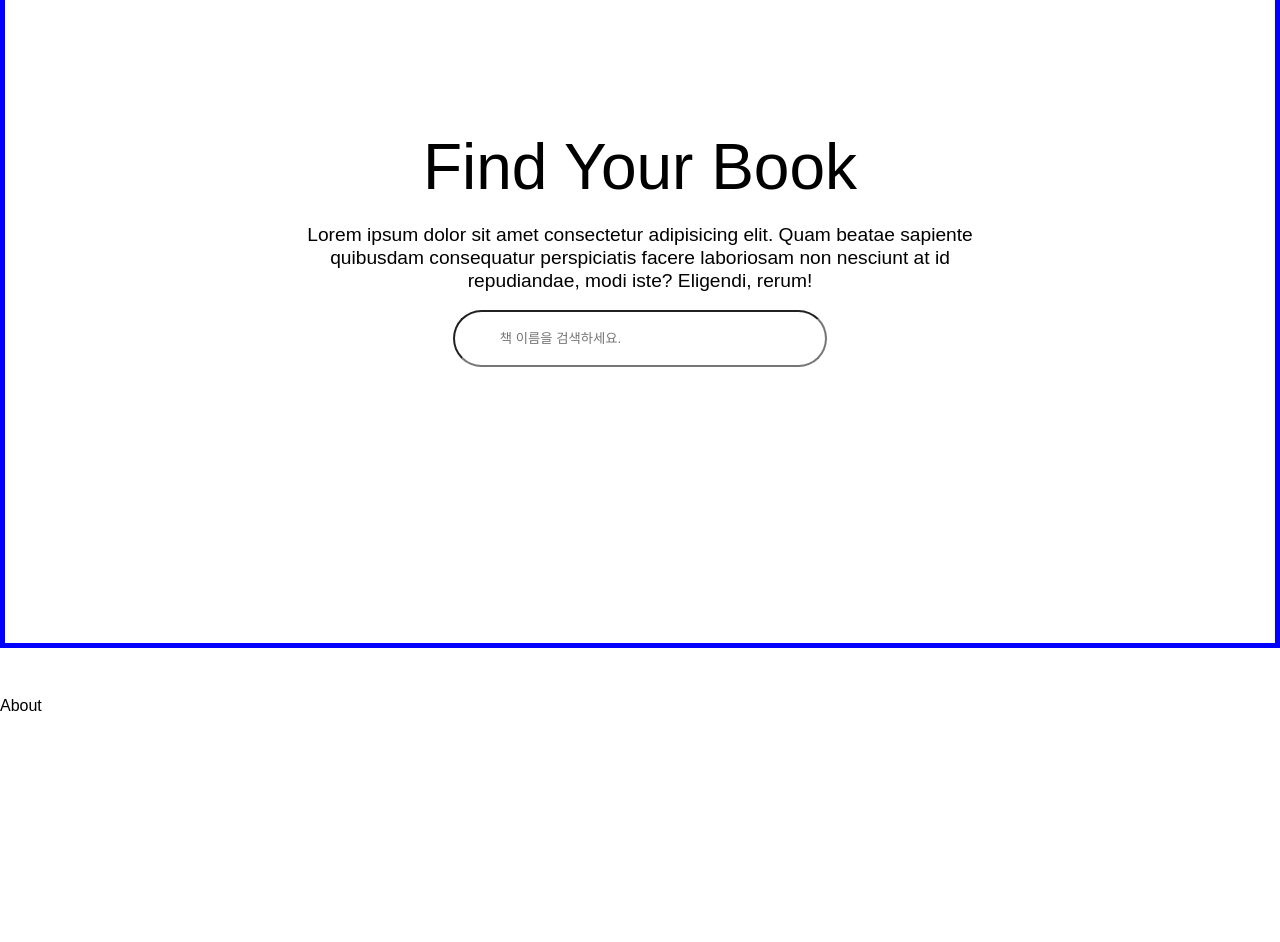
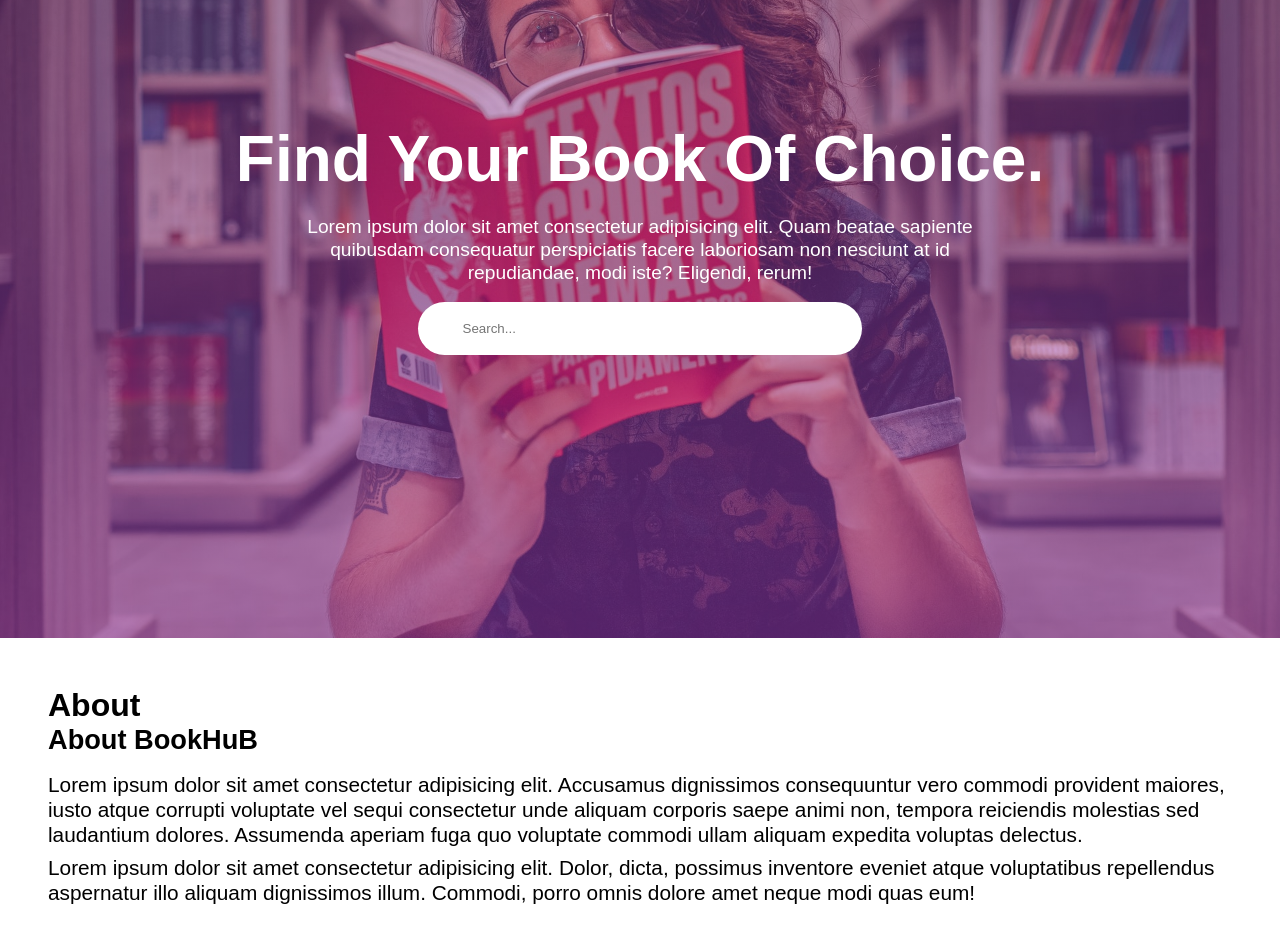
Before and after one commit to Kim-EunSu/react_bookstore, a React (Create React App) app: page /about in a window 1280 px wide. Shown: the part 280-1222 px from the top of the page. Before the commit the page ends 995 px from the top, so only its background shows below. Built offline with nearby package versions, Linux system fonts and the light colour scheme.

Commit message:
0116수정

```diff
--- a/src/components/Banner.jsx
+++ b/src/components/Banner.jsx
@@ -1,16 +1,18 @@
-import { eventNames } from "process";
-import { useEffect, useState } from "react";
+import { useState } from "react";
 import styled from "styled-components";
 import axios from "axios";
 import BookList from "./BookList";
+import BannerImage from "../images/library-img.jpg";
 
 const Wrapper = styled.div`
   width: 100%;
   height: 100vh;
   display: flex;
+  color: white;
+  align-items: center;
   justify-content: center;
-  align-items: center;
-  border: 5px solid blue;
+  background: linear-gradient(rgba(141, 39, 174, 0.3), rgba(141, 39, 174, 0.5)),
+    url(${BannerImage}) center/cover no-repeat;
 `;
 
 const Wrap = styled.div`
@@ -23,6 +25,7 @@ const Wrap = styled.div`
 
 const Title = styled.h3`
   font-size: 4rem;
+  font-weight: 700;
 `;
 const Desc = styled.p`
   max-width: 680px;
@@ -34,14 +37,11 @@ const Input = styled.input`
   max-width: 55%;
   padding: 1.2rem 2.8rem;
   border-radius: 3.8rem;
-`;
-
-const Loader = styled.p`
-  color: red;
+  border: transparent;
 `;
 
 function Banner() {
-  // const [loading, setLoading] = useState(true);
+  const [loading, setLoading] = useState(true);
   const [search, setSearch] = useState(""); // api의 data를 먼저 가져오고 난 후
   const [bookData, setBookData] = useState([]);
 
@@ -57,6 +57,7 @@ function Banner() {
         .then((res) => setBookData(res.data.items))
         .catch((err) => console.log(err));
       setSearch("");
+      setLoading(false);
     }
   };
 
@@ -64,7 +65,7 @@ function Banner() {
     <>
       <Wrapper>
         <Wrap>
-          <Title>Find Your Book</Title>
+          <Title>Find Your Book Of Choice.</Title>
           <Desc>
             Lorem ipsum dolor sit amet consectetur adipisicing elit. Quam beatae
             sapiente quibusdam consequatur perspiciatis facere laboriosam non
@@ -75,11 +76,11 @@ function Banner() {
             value={search}
             onChange={(e) => setSearch(e.target.value)}
             type="text"
-            placeholder="책 이름을 검색하세요."
+            placeholder="Search..."
           />
         </Wrap>
       </Wrapper>
-      <BookList book={bookData}></BookList>
+      {loading ? null : <BookList book={bookData}></BookList>}
     </>
   );
 }
--- a/src/components/BookList.jsx
+++ b/src/components/BookList.jsx
@@ -1,5 +1,13 @@
-import React from "react";
+import React, { useState } from "react";
+import { useParams } from "react-router-dom";
 import styled from "styled-components";
+
+const Header = styled.h3`
+  padding: 1.5rem 1.5rem 1rem;
+  font-weight: 600;
+  font-size: 2.5rem;
+  font-family: "Poppins", sans-serif;
+`;
 
 const BookWrapper = styled.div`
   width: 100%;
@@ -8,44 +16,63 @@ const BookWrapper = styled.div`
   gap: 3rem;
   grid-template-columns: repeat(4, 1fr);
   grid-template-rows: repeat(1, 1fr);
+  font-family: "Poppins", sans-serif;
 `;
+
 const Wrapper = styled.div`
+  padding: 1rem;
   display: flex;
   gap: 0.5rem;
+  text-align: center;
   flex-direction: column;
-  font-size: 30px;
-  color: red;
+  color: #222222;
+  font-weight: 600;
+  font-size: 1.7rem;
+  background: #f4f4f4;
   p:last-child {
-    color: blue;
+    font-weight: 400;
+    font-size: 1.2rem;
+    margin-top: 1rem;
   }
 `;
 
-const Img = styled.img`
+const Loader = styled.div``;
+
+const BookImg = styled.img`
   width: 100%;
   height: 300px;
   background-size: cover;
 `;
 
+const BookInfo = styled.div``;
+
 function BookList({ book }) {
   console.log(book);
   return (
     <>
+      <Header> YOUR SEARCH RESULT</Header>
       <BookWrapper>
         {book.map((item) => {
           let thumbmnail =
             item.volumeInfo.imageLinks &&
             item.volumeInfo.imageLinks.smallThumbnail;
+
           if (thumbmnail != undefined) {
             return (
+              <>
                 <Wrapper>
-                <Img src={thumbmnail}></Img>
+                  <BookImg src={thumbmnail} />
+                  <BookInfo>
                     <p>{item.volumeInfo.title}</p>
                     <p>
+                      Author:{" "}
                       {item.volumeInfo.authors
                         ? item.volumeInfo.authors
                         : "Anonymous"}
                     </p>
+                  </BookInfo>
                 </Wrapper>
+              </>
             );
           }
         })}
--- a/src/components/Header.jsx
+++ b/src/components/Header.jsx
@@ -7,9 +7,9 @@ import logoImg from "../images/logo.png";
 const Nav = styled.div`
   width: 100%;
   display: flex;
-  border: 5px solid red;
   padding: 1.5rem;
   justify-content: space-between;
+  font-weight: 700;
   h1 {
     font-size: 3rem;
   }
--- a/src/index.jsx
+++ b/src/index.jsx
@@ -57,7 +57,7 @@ table {
 }
 body {
   font-weight: 300;
-  font-family: 'Source Sans Pro', sans-serif;
+  font-family: "Sofia Sans", sans-serif;
   color:black;
   line-height: 1.2;
 
--- a/src/pages/About.jsx
+++ b/src/pages/About.jsx
@@ -1,7 +1,72 @@
 import React from "react";
+import styled from "styled-components";
+import AboutImg from "../images/about-img.jpg";
+
+const AboutWrapper = styled.div`
+  width: 100%;
+  height: 70vh;
+  padding: 3rem;
+  font-size: 2rem;
+  font-weight: 600;
+`;
+
+const Wrapper = styled.div`
+  display: flex;
+  flex-wrap: wrap;
+  flex-direction: row;
+`;
+
+const AboutImage = styled.div`
+  width: 100%;
+  box-sizing: border-box;
+  margin-right: 3rem;
+  background-size: contain;
+  background-repeat: no-repeat;
+  background-image: url(${AboutImg});
+`;
+const AboutInfo = styled.div`
+  display: flex;
+  font-size: 1rem;
+  flex-direction: column;
+`;
+
+const AboutTitle = styled.div`
+  font-size: 1.7rem;
+  font-weight: 800;
+  margin-bottom: 1rem;
+`;
+const AboutDesc = styled.p`
+  font-size: 1.3rem;
+  font-weight: 300;
+  margin-bottom: 0.5rem;
+`;
 
 function About() {
-  return <div>About</div>;
+  return (
+    <AboutWrapper>
+      About
+      <Wrapper>
+        <AboutImage />
+        <AboutInfo>
+          <AboutTitle>About BookHuB</AboutTitle>
+          <AboutDesc>
+            Lorem ipsum dolor sit amet consectetur adipisicing elit. Accusamus
+            dignissimos consequuntur vero commodi provident maiores, iusto atque
+            corrupti voluptate vel sequi consectetur unde aliquam corporis saepe
+            animi non, tempora reiciendis molestias sed laudantium dolores.
+            Assumenda aperiam fuga quo voluptate commodi ullam aliquam expedita
+            voluptas delectus.
+          </AboutDesc>
+          <AboutDesc>
+            Lorem ipsum dolor sit amet consectetur adipisicing elit. Dolor,
+            dicta, possimus inventore eveniet atque voluptatibus repellendus
+            aspernatur illo aliquam dignissimos illum. Commodi, porro omnis
+            dolore amet neque modi quas eum!
+          </AboutDesc>
+        </AboutInfo>
+      </Wrapper>
+    </AboutWrapper>
+  );
 }
 
 export default About;
--- a/src/pages/Home.jsx
+++ b/src/pages/Home.jsx
@@ -4,7 +4,6 @@ import styled from "styled-components";
 
 const Main = styled.div``;
 const Header = styled.div``;
-const Navbar = styled.div``;
 
 function Home() {
   return (
```
Lines whose indentation alone changed are shown as unchanged.
